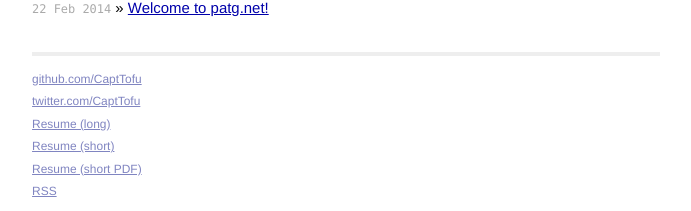
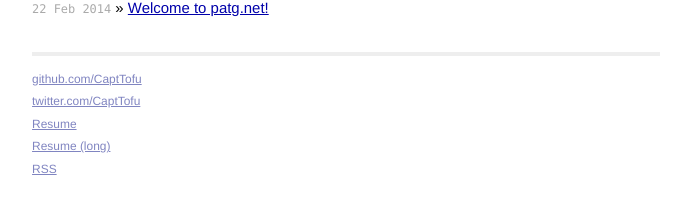
Before and after one commit to CaptTofu/patg.net, a Jekyll site: the page built from index.html, in a window 1280 px wide. Shown: the part 1089-1300 px from the top of the page, without its empty margins (294-985 px from the left). Built offline with Jekyll 4.4.1, drawn with Linux system fonts in a browser that asks for light colours; the list of posts is cut into pages by our own code.

Commit message:
Updated resume to patg.pdf

```diff
--- a/_layouts/default.html
+++ b/_layouts/default.html
@@ -28,9 +28,8 @@
               <p>
                 <a href="https://github.com/CaptTofu">github.com/CaptTofu</a><br />
                 <a href="https://twitter.com/CaptTofu">twitter.com/CaptTofu</a><br />
+                <a href="/patg.pdf">Resume</a><br />
                 <a href="/resume.html">Resume (long)</a><br />
-                <a href="/resume_short.html">Resume (short)</a><br />
-                <a href="/resume_short.pdf">Resume (short PDF)</a><br />
                 <a href="/feed.xml">RSS</a><br />
               </p>
             </div>
```
